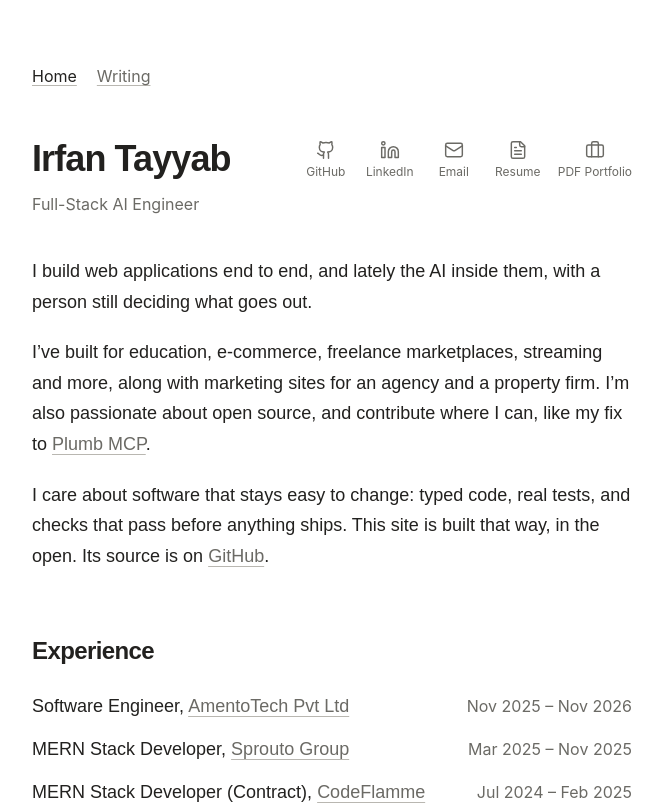
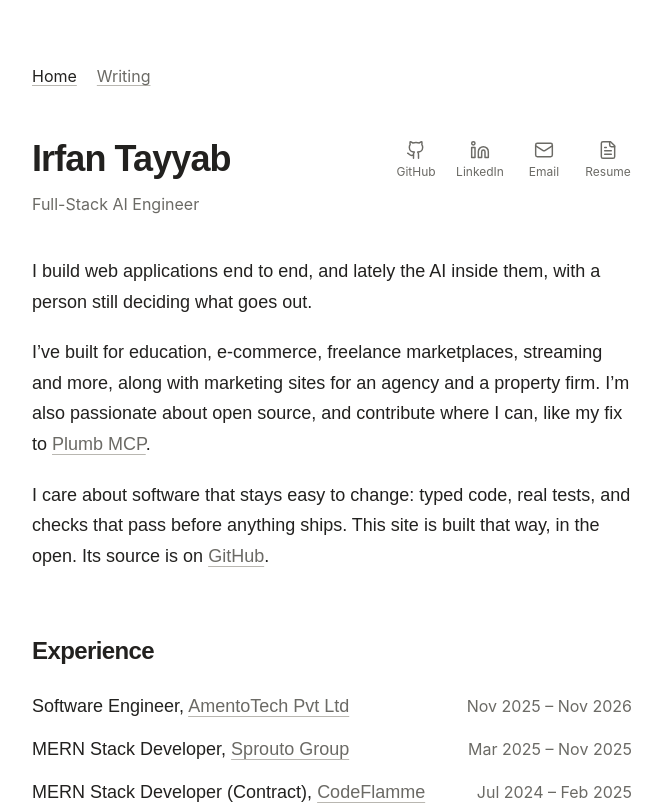
Before and after one commit to irfantayyab/irfantayyab, a Next.js app in the folder apps/web/: page / in a window 1280 px wide. Shown: the top 805 px of the page, without its empty margins (308-971 px from the left). Built offline with nearby package versions, Linux system fonts and the light colour scheme; no server answers; a web font is replaced by a local one.

Commit message:
feat(web): hide the portfolio PDF link from the home page (#29)

```diff
--- a/apps/web/src/portfolio/contact-links.tsx
+++ b/apps/web/src/portfolio/contact-links.tsx
@@ -1,7 +1,7 @@
 import type { ReactNode } from "react";
 import { linkTarget } from "@/app/link-target";
 import { resume } from "@/resume/claims";
-import { portfolioPdfPath, resumePath } from "./links";
+import { resumePath } from "./links";
 
 function Icon({ children }: { children: ReactNode }) {
   return (
@@ -66,16 +66,6 @@ export const contactLinks = [
       </Icon>
     ),
   },
-  {
-    label: "PDF Portfolio",
-    url: portfolioPdfPath,
-    icon: (
-      <Icon>
-        <path d="M16 20V4a2 2 0 0 0-2-2h-4a2 2 0 0 0-2 2v16" />
-        <rect width="20" height="14" x="2" y="6" rx="2" />
-      </Icon>
-    ),
-  },
 ];
 
 export function ContactLinks({ className = "" }: { className?: string }) {
```
Also changed, not shown: 1 other file (tests, documents, lock files or other folders).
